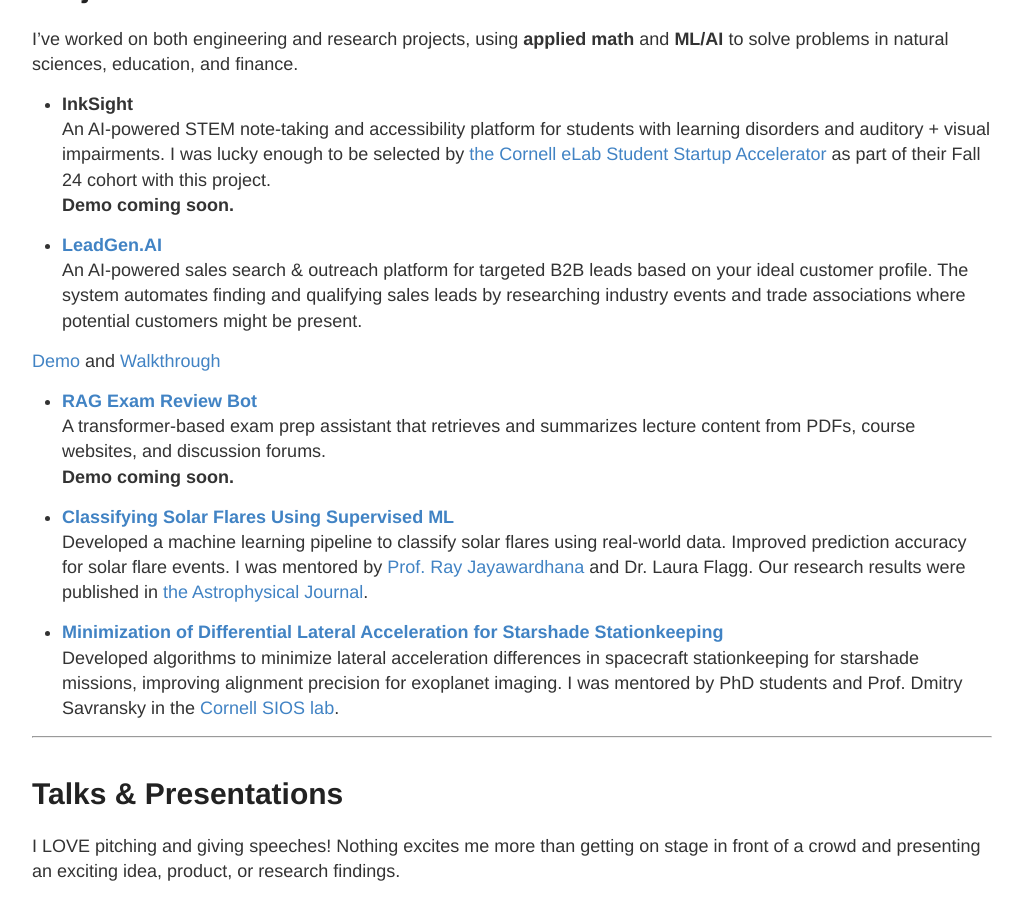
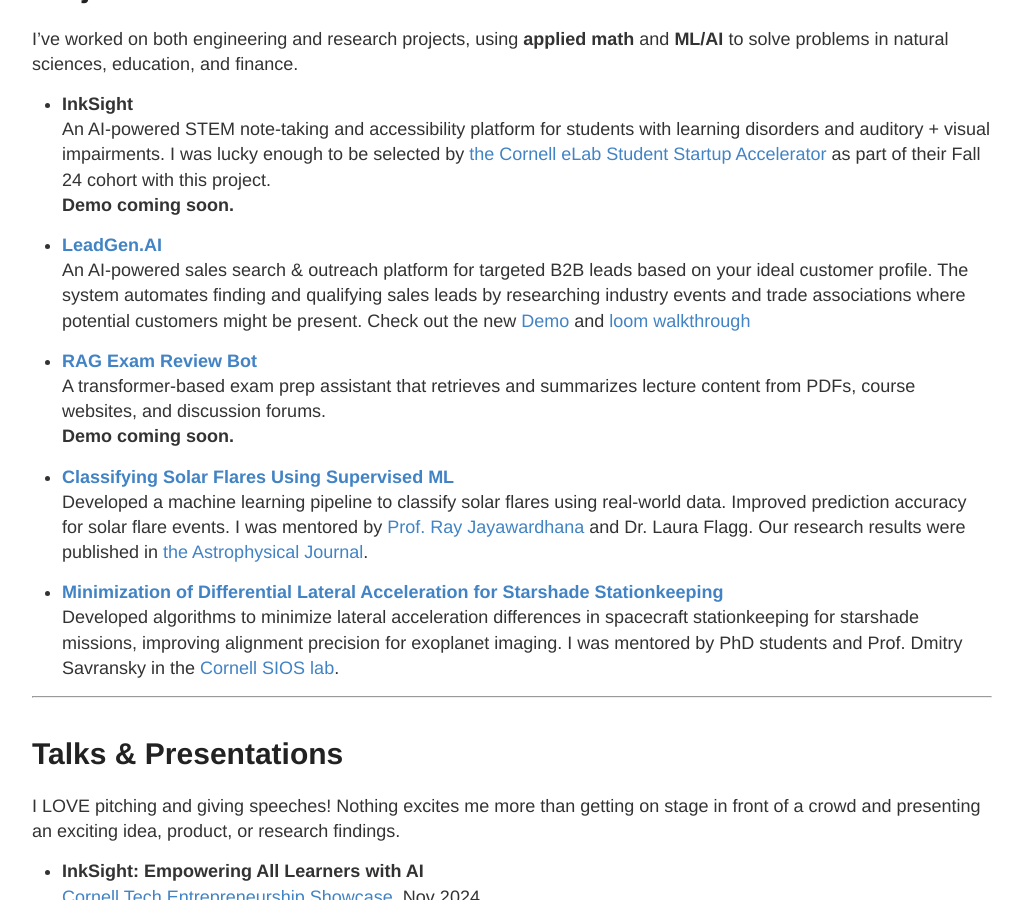
Before and after one commit to nicolehao34/nicolehao34.github.io, a Jekyll site: the page built from index.md, in a window 1280 px wide and 900 px high, scrolled down 528 px. Shown: the whole window, without its empty margins (128-1151 px from the left). Built offline with Jekyll 4.4.1, drawn with Linux system fonts in a browser that asks for light colours.

Commit message:
Update index.md

```diff
--- a/index.md
+++ b/index.md
@@ -21,9 +21,7 @@
 **Demo coming soon.**
 
 - **[LeadGen.AI](https://github.com/nicolehao34/LeadGen.AI)** <br>
-An AI-powered sales search & outreach platform for targeted B2B leads based on your ideal customer profile. The system automates finding and qualifying sales leads by researching industry events and trade associations where potential customers might be present.
-
-[Demo](https://GenLead-AI-nicolehao7.replit.app) and [Walkthrough](https://www.loom.com/share/127c02e726394d038c29dd18419ce4d8?sid=7ff1b0c6-f1e7-4877-93ee-48ea8ae139ca)
+An AI-powered sales search & outreach platform for targeted B2B leads based on your ideal customer profile. The system automates finding and qualifying sales leads by researching industry events and trade associations where potential customers might be present. Check out the new [Demo](https://GenLead-AI-nicolehao7.replit.app) and [loom walkthrough](https://www.loom.com/share/127c02e726394d038c29dd18419ce4d8?sid=7ff1b0c6-f1e7-4877-93ee-48ea8ae139ca)
 
 
 - **[RAG Exam Review Bot](https://github.com/nicolehao34/ai-pdf-chatbot)** <br>
```
